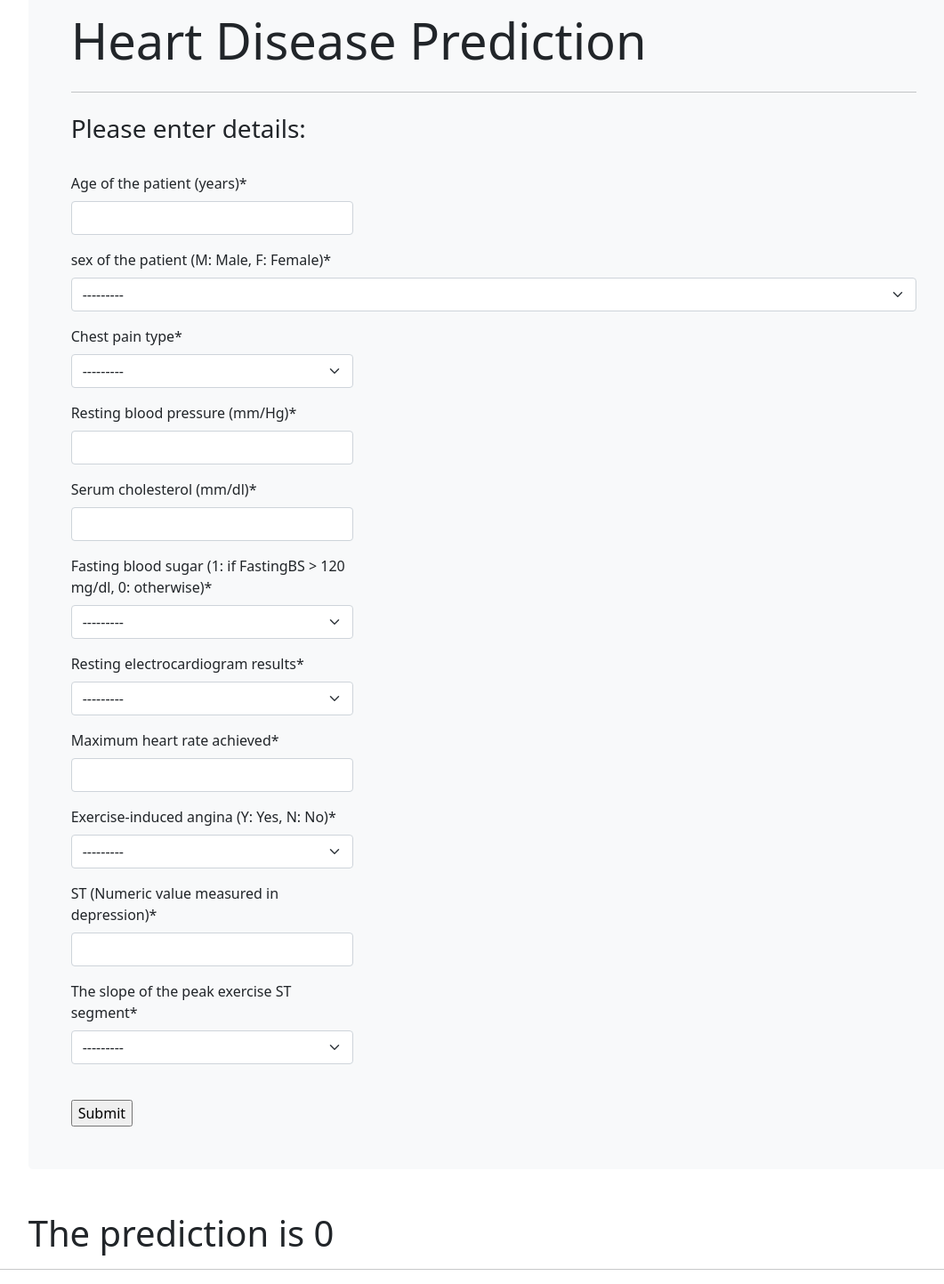
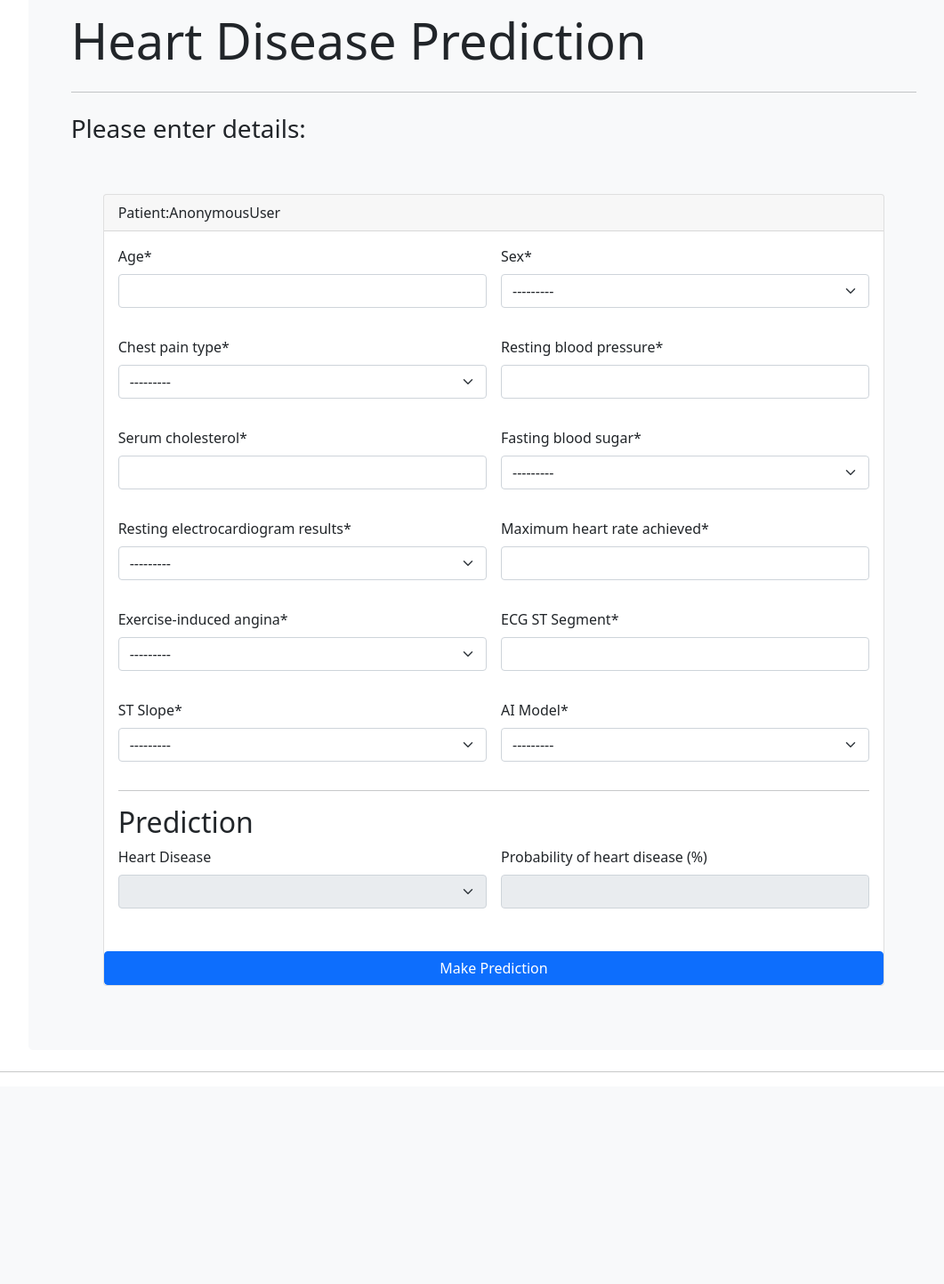
Before and after one commit to MarcheloJacome/AppTesis, a Django app: page /prediction/ in a window 1280 px wide. Shown: the part 140-1583 px from the top of the page at 89% size, without its empty margins (85-1146 px from the left). After the commit the page ends 1345 px from the top, so only its background shows below. Run offline with Django 3.2, Linux system fonts and the light colour scheme; lists and menus that the app fills with data are empty; parts of the project's set-up code (start-up, migrations or seed data) failed here and were passed over; some libraries are stand-ins or nearby versions.

Commit message:
Ai models update
Ai models have been updated in notebook and django app

```diff
--- a/projectTesis/apps/app1/forms.py
+++ b/projectTesis/apps/app1/forms.py
@@ -145,6 +145,53 @@
             'date_created': DateInput,
         }
 
+
+class EditPredictionForm(forms.ModelForm):
+    newPrediction = forms.BooleanField(required=False,label="Save as new prediction")
+    def __init__(self, *args, **kwargs):
+       super(EditPredictionForm, self).__init__(*args, **kwargs)
+       self.fields['heartDisease'].widget.attrs['disabled'] = True
+       self.fields['heartDisease'].required = False
+       self.fields['heartDiseaseProb'].widget.attrs['disabled'] = True
+       self.fields['heartDiseaseProb'].required = False
+        #Fields Description
+       self.fields['age'].widget.attrs['title'] = 'Age of the patient in years'
+       self.fields['sex'].widget.attrs['title'] = 'Sex of the patient'
+       self.fields['chestPainType'].widget.attrs['title'] = 'Type of chest pain'
+       self.fields['restingBP'].widget.attrs['title'] = 'Resting blood pressure measured in: mm/Hg'
+       self.fields['cholesterol'].widget.attrs['title'] = 'Serum cholesterol measured in mm/dl'
+       self.fields['fastingBS'].widget.attrs['title'] = 'Fasting blood sugar, wheter it is greater than 120 mg/dl or not'
+       self.fields['restingECG'].widget.attrs['title'] = "Resting electrocardiogram results: \nNormal: Normal ECG\nST: Having ST-T wave abnormality (T wave inversions and or ST elevation or depression of > 0.05 mV)\nLVH: Showing probable or definite left ventricular hypertrophy by Estes' criteria"
+       self.fields['maxHR'].widget.attrs['title'] = 'Maximum amount of heart beats achieved per minute under maximum stress'
+       self.fields['exerciseAngina'].widget.attrs['title'] = 'Wheter the patient has exercise-induced angina or not'
+       self.fields['oldpeak'].widget.attrs['title'] = "ST depression.\nThe height difference (in milimiters) between the J point and the baseline (the PR segment)"
+       self.fields['sT_Slope'].widget.attrs['title'] = 'The slope of the peak exercise ST segment:\nUP: Upslowing\nFLAT: Flat\nDOWN: Downslowing'
+       self.fields['aiModel'].widget.attrs['title'] = 'Artificial inteligence model to use for prediction'
+    class Meta:
+        model = Prediction
+        fields=['date_created','age','sex','chestPainType','restingBP','cholesterol','fastingBS','restingECG','maxHR','exerciseAngina','oldpeak','sT_Slope','heartDisease','heartDiseaseProb','aiModel']
+        labels = {
+            'date_created':'Creation date',
+            'age':'Age',
+            'sex':'Sex',
+            'chestPainType':'Chest pain type',
+            'restingBP':'Resting blood pressure',
+            'cholesterol':'Serum cholesterol',
+            'fastingBS':'Fasting blood sugar',
+            'restingECG':'Resting electrocardiogram results',
+            'maxHR':'Maximum heart rate achieved',
+            'exerciseAngina':'Exercise-induced angina',
+            'oldpeak':'ECG ST Segment',
+            'sT_Slope':'ST Slope',
+            'heartDisease':'Heart Disease',
+            'heartDiseaseProb':'Probability of heart disease (%)',
+            'aiModel':'AI Model',
+            'newPrediction': 'Save as new prediction',
+        }
+        widgets = {
+            'date_created': DateInput,
+        }
+
 class DetailPredictionForm(forms.ModelForm):
     def __init__(self, *args, **kwargs):
        super(DetailPredictionForm, self).__init__(*args, **kwargs)
@@ -204,23 +251,41 @@
         }
 
 class PredictionForm(forms.ModelForm):
-    #def __init__(self, *args, **kwargs):
-    #    super(PredictionForm, self).__init__(*args, **kwargs)
-    #    for visible in self.visible_fields():
-    #        visible.field.widget.attrs['class'] = 'form-control'
+    def __init__(self, *args, **kwargs):
+       super(PredictionForm, self).__init__(*args, **kwargs)
+       self.fields['heartDisease'].widget.attrs['disabled'] = True
+       self.fields['heartDisease'].required = False
+       self.fields['heartDiseaseProb'].widget.attrs['disabled'] = True
+       self.fields['heartDiseaseProb'].required = False
+        #Fields Description
+       self.fields['age'].widget.attrs['title'] = 'Age of the patient in years'
+       self.fields['sex'].widget.attrs['title'] = 'Sex of the patient'
+       self.fields['chestPainType'].widget.attrs['title'] = 'Type of chest pain'
+       self.fields['restingBP'].widget.attrs['title'] = 'Resting blood pressure measured in: mm/Hg'
+       self.fields['cholesterol'].widget.attrs['title'] = 'Serum cholesterol measured in mm/dl'
+       self.fields['fastingBS'].widget.attrs['title'] = 'Fasting blood sugar, wheter it is greater than 120 mg/dl or not'
+       self.fields['restingECG'].widget.attrs['title'] = "Resting electrocardiogram results: \nNormal: Normal ECG\nST: Having ST-T wave abnormality (T wave inversions and or ST elevation or depression of > 0.05 mV)\nLVH: Showing probable or definite left ventricular hypertrophy by Estes' criteria"
+       self.fields['maxHR'].widget.attrs['title'] = 'Maximum amount of heart beats achieved per minute under maximum stress'
+       self.fields['exerciseAngina'].widget.attrs['title'] = 'Wheter the patient has exercise-induced angina or not'
+       self.fields['oldpeak'].widget.attrs['title'] = "ST depression.\nThe height difference (in milimiters) between the J point and the baseline (the PR segment)"
+       self.fields['sT_Slope'].widget.attrs['title'] = 'The slope of the peak exercise ST segment:\nUP: Upslowing\nFLAT: Flat\nDOWN: Downslowing'
+       self.fields['aiModel'].widget.attrs['title'] = 'Artificial inteligence model to use for prediction'
     class Meta:
         model = Prediction
-        fields=['age','sex','chestPainType','restingBP','cholesterol','fastingBS','restingECG','maxHR','exerciseAngina','oldpeak','sT_Slope']
+        fields=['age','sex','chestPainType','restingBP','cholesterol','fastingBS','restingECG','maxHR','exerciseAngina','oldpeak','sT_Slope','heartDisease','heartDiseaseProb','aiModel']
         labels = {
-            'age':'Age of the patient (years)',
-            'sex':'sex of the patient (M: Male, F: Female)',
+            'age':'Age',
+            'sex':'Sex',
             'chestPainType':'Chest pain type',
-            'restingBP':'Resting blood pressure (mm/Hg)',
-            'cholesterol':'Serum cholesterol (mm/dl)',
-            'fastingBS':'Fasting blood sugar (1: if FastingBS > 120 mg/dl, 0: otherwise)',
+            'restingBP':'Resting blood pressure',
+            'cholesterol':'Serum cholesterol',
+            'fastingBS':'Fasting blood sugar',
             'restingECG':'Resting electrocardiogram results',
             'maxHR':'Maximum heart rate achieved',
-            'exerciseAngina':'Exercise-induced angina (Y: Yes, N: No)',
-            'oldpeak':'ST (Numeric value measured in depression)',
-            'sT_Slope':'The slope of the peak exercise ST segment',
+            'exerciseAngina':'Exercise-induced angina',
+            'oldpeak':'ECG ST Segment',
+            'sT_Slope':'ST Slope',
+            'heartDisease':'Heart Disease',
+            'heartDiseaseProb':'Probability of heart disease (%)',
+            'aiModel':'AI Model'
         }
--- a/projectTesis/apps/app1/models.py
+++ b/projectTesis/apps/app1/models.py
@@ -41,7 +41,7 @@
 ]
 #aimodel
 aimod = [
-    (0, 'Single Model (K-Nearest Neighbors)'),
+    (0, 'Single Model (XGB Classifier)'),
     (1, 'Hard Voting Ensemble Models'),
 ]
 
--- a/projectTesis/apps/app1/templates/base.html
+++ b/projectTesis/apps/app1/templates/base.html
@@ -13,8 +13,9 @@
     <!-- <link rel="stylesheet" href="https://stackpath.bootstrapcdn.com/bootstrap/4.3.1/css/bootstrap.min.css"
     integrity="sha384-ggOyR0iXCbMQv3Xipma34MD+dH/1fQ784/j6cY/iJTQUOhcWr7x9JvoRxT2MZw1T" crossorigin="anonymous"> -->
     <link rel="stylesheet" href="https://cdnjs.cloudflare.com/ajax/libs/font-awesome/5.15.3/css/all.min.css">
-
+    {% block titletab %}
     <title>Hello, world!</title>
+    {% endblock titletab %}
 </head>
 
 <body>
--- a/projectTesis/apps/app1/templates/prediction.html
+++ b/projectTesis/apps/app1/templates/prediction.html
@@ -5,55 +5,105 @@
 <p class="lead font-italic"></p>
 {% endblock title %}
 {% block content%}
-    <h3>Please enter details:</h3>
-    <br>
-    <form method="post" enctype="multipart/form-data" action="">
-        {% csrf_token %}
-        <!--
-        <div class="col-md-4 col-sm-4"><label for="fname">Age:</label> </div> <input name="age"
-            type="text" ><br><br>
-        -->
-        <div class="col-md-4 col-sm-4">{{form.age |as_crispy_field}}</div>
-        <div class="col-md-12 col-sm-12">{{form.sex |as_crispy_field}}</div>
-        <div class="col-md-4 col-sm-4">{{form.chestPainType |as_crispy_field}}</div>
-        <div class="col-md-4 col-sm-4">{{form.restingBP |as_crispy_field}}</div>
-        <div class="col-md-4 col-sm-4">{{form.cholesterol |as_crispy_field}}</div>
-        <div class="col-md-4 col-sm-4">{{form.fastingBS |as_crispy_field}}</div>
-        <div class="col-md-4 col-sm-4">{{form.restingECG |as_crispy_field}}</div>
-        <div class="col-md-4 col-sm-4">{{form.maxHR |as_crispy_field}}</div>
-        <div class="col-md-4 col-sm-4">{{form.exerciseAngina |as_crispy_field}}</div>
-        <div class="col-md-4 col-sm-4">{{form.oldpeak |as_crispy_field}}</div>
-        <div class="col-md-4 col-sm-4">{{form.sT_Slope |as_crispy_field}}</div>
-
-        <!--
-        <div class="col-md-4 col-sm-4"><label for="lname">Sex:</label> </div> <input type="text" id="lname"
-            name="sex" ><br><br>
-        <div class="col-md-4 col-sm-4"><label for="fname">ChestPainType:</label> </div> <input type="text" id="fname"
-            name="chestPainType" ><br><br>
-        <div class="col-md-4 col-sm-4"><label for="lname">RestingBP:</label> </div> <input type="text" id="lname"
-            name="restingBP" ><br><br>
-        <div class="col-md-4 col-sm-4"><label for="fname">Cholesterol:</label></div> <input type="text" id="fname"
-            name="cholesterol"><br><br>
-        <div class="col-md-4 col-sm-4"><label for="lname">FastingBS:</label> </div> <input type="text" id="lname"
-            name="fastingBS" ><br><br>
-        <div class="col-md-4 col-sm-4"><label for="lname">RestingECG:</label> </div> <input type="text" id="lname"
-            name="restingECG" ><br><br>
-            <div class="col-md-4 col-sm-4"><label for="lname">MaxHR:</label> </div> <input type="text" id="lname"
-            name="maxHR" ><br><br>
-        <div class="col-md-4 col-sm-4"><label for="fname">ExerciseAngina:</label></div> <input type="text" id="fname"
-            name="exerciseAngina" ><br><br>
-        <div class="col-md-4 col-sm-4"><label for="lname">Oldpeak:</label> </div> <input type="text" id="lname"
-            name="oldpeak" ><br><br>
-        <div class="col-md-4 col-sm-4"><label for="lname">ST_Slope:</label> </div> <input type="text" id="lname"
-            name="sT_Slope" ><br><br>
-        -->
-        <br>
-
-
-        <input type="submit" value="Submit"></div>
-
-    </form>
-    <br>
-
-    <h1>The prediction is {{prediction}}</h1>
+<h3>Please enter details:</h3>
+<br>
+<form method="post" enctype="multipart/form-data" action="">
+    {% csrf_token %}
+    <div class="container">
+        <div class="container-xl px-4 mt-4">
+            <div class="row">
+                <div class="col-xl-12">
+                    <div class="card mb-4">
+                        <div class="card-header">Patient:{{request.user}}</div>
+                        <div class="card-body">
+                            <form>
+                                <div class="row gx-3 mb-3">
+                                    <div class="col-md-6">
+                                        {{form.age|as_crispy_field}}
+                                    </div>
+                                    <div class="col-md-6">
+                                        {{form.sex|as_crispy_field}}
+                                    </div>
+                                </div>
+                                <div class="row gx-3 mb-3">
+                                    <div class="col-md-6">
+                                        {{form.chestPainType|as_crispy_field}}
+                                    </div>
+                                    <div class="col-md-6">
+                                        {{form.restingBP|as_crispy_field}}
+                                    </div>
+                                </div>
+                                <div class="row gx-3 mb-3">
+                                    <div class="col-md-6">
+                                        {{form.cholesterol|as_crispy_field}}
+                                    </div>
+                                    <div class="col-md-6">
+                                        {{form.fastingBS|as_crispy_field}}
+                                    </div>
+                                </div>
+                                <div class="row gx-3 mb-3">
+                                    <div class="col-md-6">
+                                        {{form.restingECG|as_crispy_field}}
+                                    </div>
+                                    <div class="col-md-6">
+                                        {{form.maxHR|as_crispy_field}}
+                                    </div>
+                                </div>
+                                <div class="row gx-3 mb-3">
+                                    <div class="col-md-6">
+                                        {{form.exerciseAngina|as_crispy_field}}
+                                    </div>
+                                    <div class="col-md-6">
+                                        {{form.oldpeak|as_crispy_field}}
+                                    </div>
+                                </div>
+                                <div class="row gx-3 mb-3">
+                                    <div class="col-md-6">
+                                        {{form.sT_Slope|as_crispy_field}}
+                                    </div>
+                                    <div class="col-md-6">
+                                        {{form.aiModel|as_crispy_field}}
+                                    </div>
+                                </div>
+                                <hr>
+                                <h2>Prediction</h2>
+                                <div class="row gx-3 mb-3">
+                                    <div class="col-md-6">
+                                        <div id="div_id_heartDisease" class="mb-3">
+                                            <label for="id_heartDisease" class="form-label">
+                                                Heart Disease
+                                            </label>
+                                            <select name="heartDisease" disabled="" class="select form-select"
+                                                id="id_heartDisease">
+                                                <option value="" selected="">
+                                                    {% if hdisease == 0 %}
+                                                    No
+                                                    {% elif hdisease == 1 %}
+                                                    Yes
+                                                    {% endif %}
+                                                </option>
+                                            </select>
+                                        </div>
+                                    </div>
+                                    <div class="col-md-6">
+                                        <div id="div_id_heartDiseaseProb" class="mb-3">
+                                            <label for="id_heartDiseaseProb" class="form-label">
+                                                Probability of heart disease (%)
+                                            </label>
+                                            <input type="number" name="heartDiseaseProb" step="0.01" disabled=""
+                                                class="numberinput form-control" id="id_heartDiseaseProb"
+                                                value="{{hdProb}}">
+                                        </div>
+                                    </div>
+                                </div>
+                        </div>
+                        <button class="btn btn-primary" type="Submit">Make Prediction</button>
+</form>
+</div>
+</div>
+</div>
+</div>
+</div>
+</div>
+</form>
 {% endblock content%}
--- a/projectTesis/apps/app1/templates/prediction_edit.html
+++ b/projectTesis/apps/app1/templates/prediction_edit.html
@@ -66,6 +66,11 @@
                                         {{form.aiModel|as_crispy_field}}
                                     </div>
                                 </div>
+                                <div class="row gx-3 mb-3">
+                                    <div class="col-md-6">
+                                        {{form.newPrediction|as_crispy_field}}
+                                    </div>
+                                </div>
                                 <hr>
                                 <h2>Prediction</h2>
                                 <div class="row gx-3 mb-3">
--- a/projectTesis/apps/app1/templates/prediction_list.html
+++ b/projectTesis/apps/app1/templates/prediction_list.html
@@ -1,6 +1,8 @@
 {% extends 'base.html' %}
 {% load crispy_forms_tags %}
-
+{% block titletab %}
+<title>Prediction list</title>
+{% endblock titletab %}
 {% block title %}
 <h1 class="display-4">List of Predictions</h1>
 
@@ -45,7 +47,7 @@
             <td>{{patient.last_name}}</td>
             <td>{{pred.date_created}}</td>
             <td>{% if pred.aiModel == 0 %}
-                Single Model (K-Nearest Neighbors)
+                Single Model (XGB Booster)
                 {% elif pred.aiModel == 1 %}
                 Hard Voting Ensemble Models
                 {% endif %}</td>
--- a/projectTesis/apps/app1/views.py
+++ b/projectTesis/apps/app1/views.py
@@ -16,15 +16,14 @@
 import joblib
 
 #Reload Ai Model
-reloadModel = joblib.load('aiModels/KNearNeiModel.pkl')
+reloadModel = joblib.load('aiModels/XGBClassifier.pkl')
 #Reload OneHotEncoder
 ohEncoder = joblib.load('aiModels/OHEncoder.pkl')
 #Reload StandardScaler
 sScaler = joblib.load('aiModels/SScaler.pkl')
 #Reload Soft Voting Classifier
-hvClassifier = joblib.load('aiModels/SVClassifier.pkl')
-#Reload XGB Classifier
-XGBClassifier = joblib.load('aiModels/XGBClassifier.pkl')
+hvClassifier = joblib.load('aiModels/HVClassifier.pkl')
+
 
 non_proc_labels = ['Age', 'Sex', 'ChestPainType', 'RestingBP', 'Cholesterol', 'FastingBS',
        'RestingECG', 'MaxHR', 'ExerciseAngina', 'Oldpeak', 'ST_Slope']
@@ -172,7 +171,7 @@
 
 ########Prediction
 def predictionList(request, pk):
-    patient = get_object_or_404(Patient,pk=pk)
+    patient = get_object_or_404(Patient,pk=pk,user=request.user)
     #user = request.user
     predictions = Prediction.objects.filter(Patient=patient)
     filter = PredictionFilter(request.GET,queryset=predictions)
@@ -182,7 +181,7 @@
 
 def predictionCreate(request,pk):
     form = MakePredictionForm()
-    patient = get_object_or_404(Patient,pk=pk)
+    patient = get_object_or_404(Patient,pk=pk,user=request.user)
     if request.method == 'POST':
         form = MakePredictionForm(request.POST)
         if form.is_valid():
@@ -221,17 +220,17 @@
     return render(request,'prediction_create.html',context)
 
 def predictionDetail(request, pk):
-    prediction = get_object_or_404(Prediction,pk=pk)
+    prediction = get_object_or_404(Prediction,pk=pk,Patient__user=request.user)
     form = DetailPredictionForm(instance=prediction)
     context = {"prediction":prediction,"form":form,"patient":prediction.Patient}
     return render(request, 'prediction_detail.html',context)
 
 def predictionEdit(request, pk):
-    prediction = get_object_or_404(Prediction,pk=pk)
-    form = MakePredictionForm(instance=prediction)
+    prediction = get_object_or_404(Prediction,pk=pk,Patient__user=request.user)
+    form = EditPredictionForm(instance=prediction)
     #patient = get_object_or_404(Patient,pk=pk)
     if request.method == 'POST':
-        form = MakePredictionForm(request.POST,instance=prediction)
+        form = EditPredictionForm(request.POST,instance=prediction)
         if form.is_valid():
             #Getting data from post and shaping it to make prediction
             temp = np.array([[
@@ -257,25 +256,32 @@
             else:
                 hdisease = hvClassifier.predict(sc_transformed_temp)[0]
                 hdProb = hvClassifier.predict_proba(sc_transformed_temp)[0][1]*100
-            #patient = get_object_or_404(Patient,pk=pk)
-            #print(patient.pk)
+            save_as_new = form.cleaned_data['newPrediction']
             prediction = form.save(commit=False)
-            #prediction.Patient = patient
-            prediction.heartDisease = int(hdisease)
-            prediction.heartDiseaseProb = hdProb
+            pk_patient = prediction.Patient.pk
+            if save_as_new:
+                patient = get_object_or_404(Patient,pk=pk_patient)
+                prediction.pk = None
+                prediction._state.adding = True
+                prediction.heartDisease = int(hdisease)
+                prediction.heartDiseaseProb = hdProb
+                prediction.Patient = patient
+            else :
+                prediction.heartDisease = int(hdisease)
+                prediction.heartDiseaseProb = hdProb
             prediction.save()
             return redirect('../prediction_detail'+'/'+str(prediction.pk))
     context = {"prediction":prediction,"form":form}
     return render(request, 'prediction_edit.html',context)
 
 def predictionDelete(request, pk):
-    prediction = get_object_or_404(Prediction,pk=pk)
+    prediction = get_object_or_404(Prediction,pk=pk,Patient__user=request.user)
     pat_pk = prediction.Patient.pk
     prediction.delete()
     return redirect('../prediction_list/'+str(pat_pk))
 
 def featureImportance(request):
-    f_importances = XGBClassifier.feature_importances_*100
+    f_importances = reloadModel.feature_importances_*100
     labels = proc_labels
     context = {'f_importances':f_importances,
                 'labels':labels}
@@ -283,11 +289,12 @@
 
 def prediction(request):
     form = PredictionForm()
-    prediction = 0
+    hdisease = None
+    hdProb = None
     if request.method == 'POST':
         form = PredictionForm(request.POST)
         if form.is_valid():
-            temp = np.array([
+            temp = np.array([[
             form.cleaned_data['age'],
             form.cleaned_data['sex'],
             form.cleaned_data['chestPainType'],
@@ -299,10 +306,21 @@
             form.cleaned_data['exerciseAngina'],
             form.cleaned_data['oldpeak'],
             form.cleaned_data['sT_Slope'],
-            ])
-            prediction = reloadModel.predict(temp.reshape(1, -1))[0]
-            #form.save()
-    context = {'form': form,'prediction':prediction}
+            ]])
+            temp_pd = pd.DataFrame(temp,columns=non_proc_labels)
+            transformed_temp = ohEncoder.transform(temp_pd)
+            sc_transformed_temp = sScaler.transform(transformed_temp)
+            aimod = form.cleaned_data['aiModel']
+            if aimod == 0 :
+                hdisease = reloadModel.predict(sc_transformed_temp)[0]
+                hdProb = reloadModel.predict_proba(sc_transformed_temp)[0][1]*100
+            else:
+                hdisease = hvClassifier.predict(sc_transformed_temp)[0]
+                hdProb = hvClassifier.predict_proba(sc_transformed_temp)[0][1]*100
+            hdProb = round(hdProb, 2)
+    context = {'form': form,
+              'hdisease':hdisease,
+              'hdProb':hdProb}
     return render(request, 'prediction.html',context)
 """
 def predictHD(request):
--- a/projectTesis/projectTesis/urls.py
+++ b/projectTesis/projectTesis/urls.py
@@ -16,6 +16,8 @@
 from django.contrib import admin
 from django.urls import path, re_path
 from django.contrib.auth import views as auth_views
+from django.contrib.staticfiles.storage import staticfiles_storage
+from django.views.generic.base import RedirectView
 #from django.conf.urls import url
 from apps.app1 import views
 urlpatterns = [
@@ -41,5 +43,6 @@
     path('prediction_edit/<int:pk>', views.predictionEdit, name="prediction_edit"),
     path('prediction_delete/<int:pk>', views.predictionDelete, name="prediction_delete"),
     path('feature_importance/', views.featureImportance, name="feature_importance"),
+    path('favicon.ico', RedirectView.as_view(url=staticfiles_storage.url("images/favicon.ico"))),
     #re_path('predictHD', views.predictHD, name='predictHD'),
 ]
```
Also changed, not shown: projectTesis/apps/app1/migrations/0013_alter_prediction_aimodel.py (added), projectTesis/static/images/favicon.ico (added), 9 other files.
